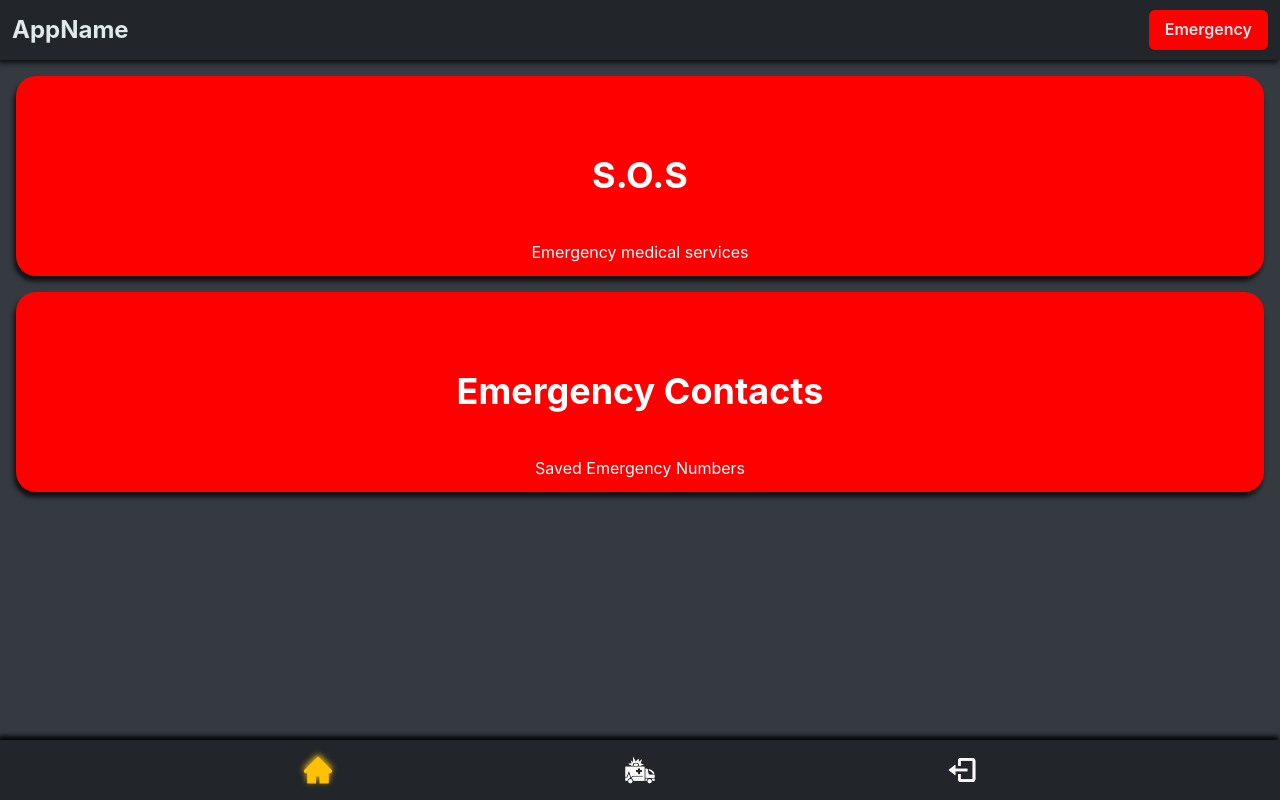
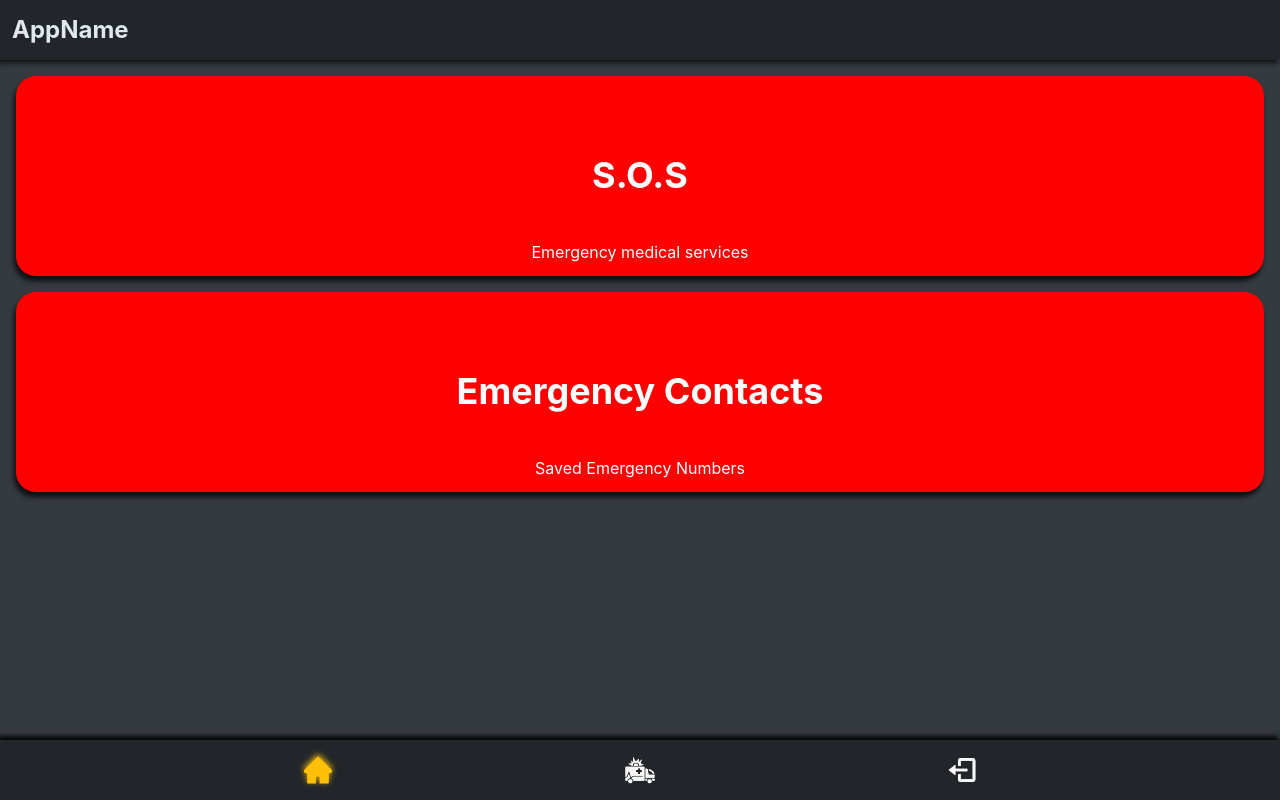
Before and after one commit to MayoSR/EmergencyApp, a React (Create React App) app: page /emergency in a window 1280 px wide. Built offline with nearby package versions, Linux system fonts and the light colour scheme.

Commit message:
Added redirects

```diff
--- a/src/components/Emergency.jsx
+++ b/src/components/Emergency.jsx
@@ -18,7 +18,6 @@ export default function Emergency() {
 
             <Flex boxShadow="-2px 3px 5px 0px rgba(0,0,0,0.75)" justifyContent="space-between" alignItems="center" bg="#22262a" height="60px" width="100vw" p={3}>
                 <Heading fontSize="2xl">AppName</Heading>
-                <EmergencyButton />
             </Flex>
             <Flex flexDirection="column" p={4}>
 
--- a/src/components/microcomponents/EmergencyButton.jsx
+++ b/src/components/microcomponents/EmergencyButton.jsx
@@ -7,7 +7,7 @@ export default function EmergencyButton() {
     const history = useHistory()
 
     return (
-        <Button variant="filled" bg="red" size="md" onClick={() => history.push("emergency")}>
+        <Button variant="filled" bg="red" size="md" onClick={() => history.push("/emergency")}>
             Emergency
         </Button>
     )
```
